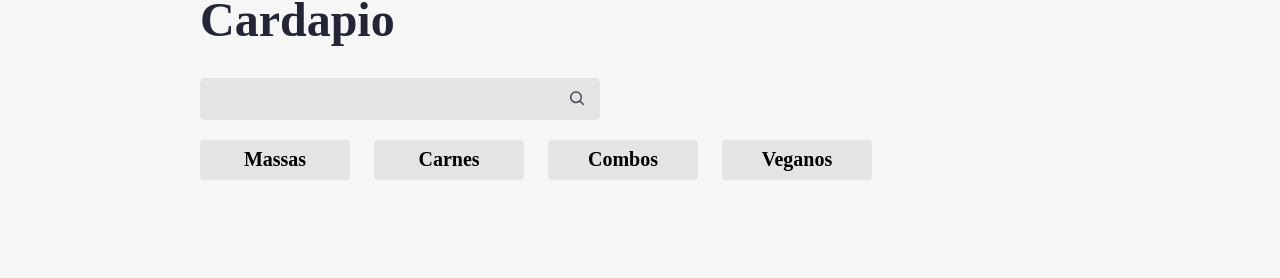
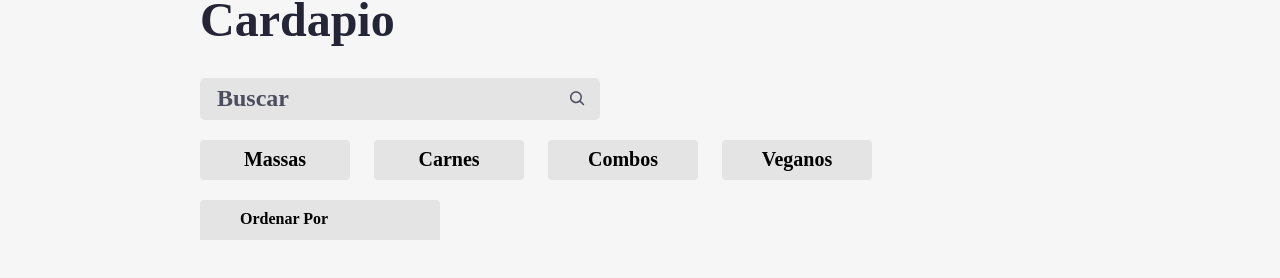
Before and after one commit to renanlucena/aluroni, a React (Create React App) app: page / in a window 1280 px wide. Shown: the part 514-792 px from the top of the page. Built offline with nearby package versions, Linux system fonts and the light colour scheme; a web font is replaced by a local one.

Commit message:
implementando o Ordenador

```diff
--- a/public/index.html
+++ b/public/index.html
@@ -2,16 +2,14 @@
 <html lang="en">
   <head>
     <meta charset="utf-8" />
-    <link rel="icon" href="%PUBLIC_URL%/favicon.ico" />
+    <link rel="icon" href="%PUBLIC_URL%/favicon.svg" />
     <meta name="viewport" content="width=device-width, initial-scale=1" />
     <meta name="theme-color" content="#000000" />
     <meta
       name="description"
       content="Web site created using create-react-app"
     />
-    <link rel="apple-touch-icon" href="%PUBLIC_URL%/logo192.png" />
 
-    <link rel="manifest" href="%PUBLIC_URL%/manifest.json" />
 
     <title>Aluroni</title>
   </head>
--- a/src/pages/Cardapio/Buscador/index.tsx
+++ b/src/pages/Cardapio/Buscador/index.tsx
@@ -13,6 +13,7 @@
         <input
         value={busca}
         onChange={(e) => setBusca(e.target.value)}
+        placeholder='Buscar'
         />
         <CgSearch size={20} color="#4C4D5E"/>
     </div>
--- /dev/null
+++ b/src/pages/Cardapio/Ordenador/Ordenador.module.scss
@@ -0,0 +1,49 @@
+@import "styles/variaveis";
+
+.ordenador {
+  align-items: center;
+  background-color: $grey;
+  border: none;
+  border-top-left-radius: 4px;
+  border-top-right-radius: 4px;
+  display: flex;
+  font-size: 1rem;
+  font-weight: bold;
+  height: 40px;
+  justify-content: space-between;
+  min-width: 240px;
+  padding: 0 40px;
+  position: relative;
+  &--ativo {
+    background-color: $blue;
+    color: white;
+  }
+  &__options {
+    display: none;
+    position: absolute;
+    left: 0;
+    flex-direction: column;
+    top: 100%;
+    width: 100%;
+    &--ativo {
+      display: flex;
+    }
+  }
+  &__option {
+    align-items: center;
+    background-color: $grey;
+    border-top: 2px solid $light-grey;
+    box-sizing: border-box;
+    color: $black;
+    display: flex;
+    height: 40px;
+    justify-content: center;
+    width: inherit;
+    &:hover,
+    &--ativo {
+      background-color: $blue;
+      cursor: pointer;
+      color: white;
+    }
+  }
+}
--- /dev/null
+++ b/src/pages/Cardapio/Ordenador/index.tsx
@@ -0,0 +1,19 @@
+import React from 'react'
+import styles from "./Ordenador.module.scss";
+import opcoes from "./opcoes.json";
+
+export default function Ordenador() {
+    return (
+        <button className={styles.ordenador}>
+            <span >Ordenar Por</span>
+            <div className={styles.ordenador__options}>
+                {opcoes.map(opcao => (
+                    <div className={styles.ordenador__option} key={opcao.value}>
+                        {opcao.nome}
+                    </div>
+
+                ))}
+            </div>
+        </button>
+    )
+}
--- /dev/null
+++ b/src/pages/Cardapio/Ordenador/opcoes.json
@@ -0,0 +1,18 @@
+[
+    {
+      "nome": "",
+      "value": ""
+    },
+    {
+      "nome": "Porção",
+      "value": "porcao"
+    },
+    {
+      "nome": "Qtd. pessoas",
+      "value": "qtd_pessoas"
+    },
+    {
+      "nome": "Preço",
+      "value": "preco"
+    }
+  ]
--- a/src/pages/Cardapio/index.tsx
+++ b/src/pages/Cardapio/index.tsx
@@ -3,6 +3,7 @@
 import {ReactComponent as Logo} from "assets/logo.svg";
 import { useState } from "react";
 import Filtros from "./Filtros";
+import Ordenador from "./Ordenador";
 
 export default function Cardapio(){
     const [busca, setBusca] = useState("");
@@ -23,6 +24,7 @@
                     <Buscador busca ={busca} setBusca={setBusca}/>
                     <div className={styles.cardapio__filtros}>
                         <Filtros filtro={filtro} setFiltro={setFiltro}/>
+                        <Ordenador />
                     </div>
                 </section>
 
```
Also changed, not shown: public/favicon.svg (added).
